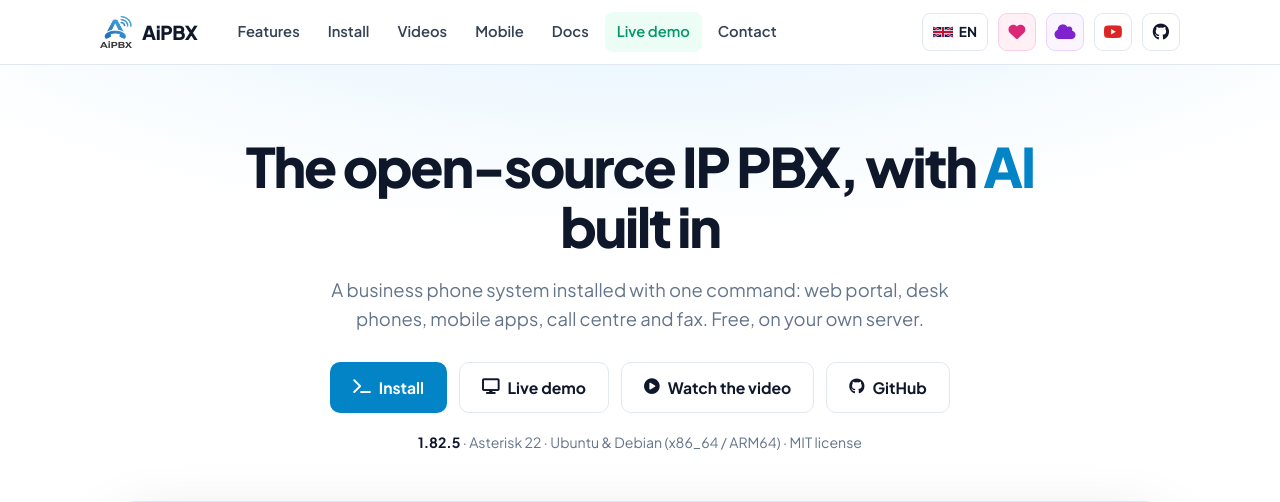
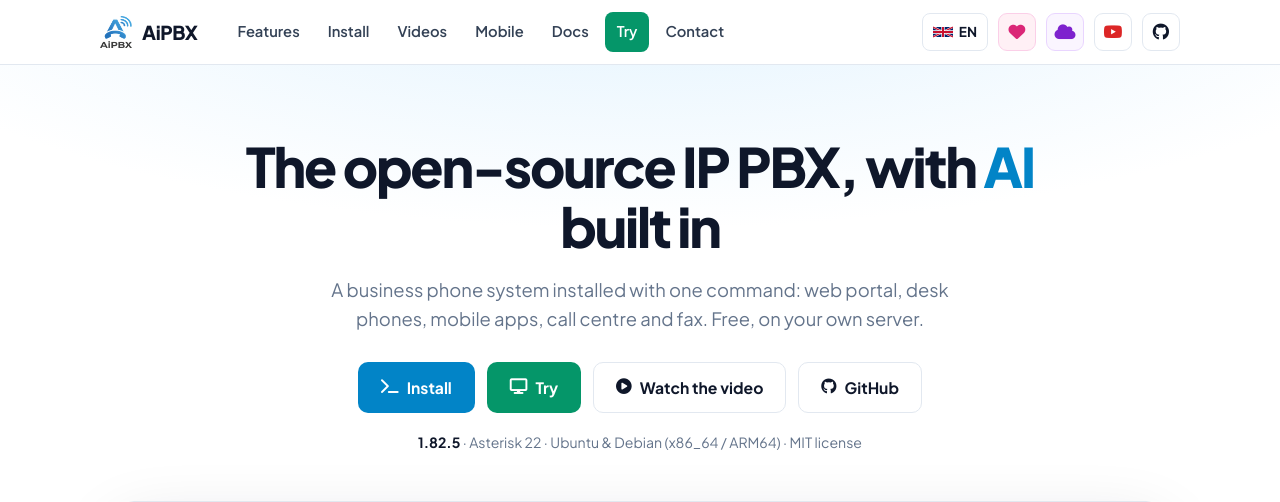
Before and after one commit to mahirgul/AiPBX-web, a PHP site: page /index.php in a window 1280 px wide. Shown: the top 502 px of the page. Run offline with PHP 8.4, Linux system fonts and the light colour scheme; data that the repository does not hold is empty.

Commit message:
style(web): shorten demo CTA to Try/Dene with solid green button

```diff
--- a/css/site.css
+++ b/css/site.css
@@ -29,9 +29,8 @@
 .sx-links a { display: block; padding: 8px 12px; border-radius: 8px; color: var(--sx-text) !important; text-decoration: none !important; font-weight: 600; font-size: .92rem; }
 .sx-links a:hover, .sx-links a.active { color: var(--sx-primary) !important; background: #f0f9ff; }
 /* The live demo stands out from the other menu items. */
-.sx-links a.sx-demo, .sx-mobile a.sx-demo { color: var(--sx-green) !important; }
-.sx-links a.sx-demo { background: #ecfdf5; }
-.sx-links a.sx-demo:hover { color: #fff !important; background: var(--sx-green); }
+.sx-links a.sx-demo { color: #fff !important; background: var(--sx-green); }
+.sx-links a.sx-demo:hover { color: #fff !important; background: #047857; }
 .sx-actions { display: flex; align-items: center; gap: 10px; }
 .sx-lang { position: relative; }
 .sx-lang-btn { display: flex; align-items: center; gap: 6px; padding: 7px 10px; border: 1px solid var(--sx-line); border-radius: 8px; background: #fff; cursor: pointer; font: inherit; font-weight: 700; font-size: .85rem; color: var(--sx-ink); }
@@ -72,6 +71,8 @@
     .sx-mobile { border-top: 1px solid var(--sx-line); background: #fff; padding: 8px 20px 18px; max-height: calc(100vh - 64px); overflow-y: auto; }
     .sx-mobile a { display: block; padding: 12px 4px; border-bottom: 1px solid #f1f5f9; color: var(--sx-ink) !important; text-decoration: none !important; font-weight: 600; }
     .sx-mobile a.sx-join { display: flex; justify-content: center; margin: 10px 0 6px; border: 0; padding: 12px 16px; color: #fff !important; }
+    .sx-mobile a.sx-demo { display: flex; justify-content: center; margin: 10px 0 6px; border: 0; border-radius: 8px; padding: 12px 16px; background: var(--sx-green); color: #fff !important; font-weight: 700; }
+    .sx-mobile a.sx-demo:hover { background: #047857; color: #fff !important; }
     .sx-mobile a.sx-sponsor { display: flex; justify-content: center; align-items: center; gap: 8px; margin: 6px 0; border: 1px solid #fbcfe8; background: #fff0f5; color: #be185d !important; padding: 12px 16px; border-radius: 8px; font-weight: 700; }
     .sx-mobile a.sx-upcloud { display: flex; justify-content: center; align-items: center; gap: 8px; margin: 6px 0; border: 1px solid #e9d5ff; background: #faf5ff; color: #7e22ce !important; padding: 12px 16px; border-radius: 8px; font-weight: 700; text-decoration: none !important; }
     .sx-mobile a.sx-gh { display: inline-flex; margin-top: 8px; border: 0; color: #fff !important; padding: 10px 16px; }
@@ -94,6 +95,8 @@
 .sx-btn-primary:hover { background: var(--sx-primary-dark); }
 .sx-btn-ghost { background: #fff; color: var(--sx-ink) !important; border-color: var(--sx-line); }
 .sx-btn-ghost:hover { border-color: var(--sx-primary); color: var(--sx-primary) !important; }
+.sx-btn-demo { background: var(--sx-green); color: #fff !important; }
+.sx-btn-demo:hover { background: #047857; color: #fff !important; }
 
 /* Android test strip, top of the home page */
 .sx-beta { display: block; background: linear-gradient(90deg, #047857, #059669); color: #fff !important; text-decoration: none !important; }
--- a/includes/navbar.php
+++ b/includes/navbar.php
@@ -21,7 +21,7 @@ $navItems = [
     ['/mobile',   t('Mobil', 'Mobile', 'Mobil', az: 'Mobil'), 'mobile'],
     ['/docs',     t('Belgeler', 'Docs', 'Doku', az: 'Sənədlər'), 'docs'],
     // The portal itself with made-up data, in the visitor's language (no Azerbaijani portal copy).
-    ['https://aipbx.bid/demo/' . (in_array($LANG, ['tr', 'de'], true) ? $LANG : 'en') . '/dashboard/', t('Canlı demo', 'Live demo', 'Live-Demo', az: 'Canlı demo'), ''],
+    ['https://aipbx.bid/demo/' . (in_array($LANG, ['tr', 'de'], true) ? $LANG : 'en') . '/dashboard/', t('Dene', 'Try', 'Testen', az: 'Sına'), ''],
     ['/contact',  t('İletişim', 'Contact', 'Kontakt', az: 'Əlaqə'), 'contact'],
 ];
 ?>
--- a/index.php
+++ b/index.php
@@ -28,7 +28,7 @@ require_once __DIR__ . '/includes/content.php';
             ) ?></p>
             <div class="sx-hero-cta">
                 <a href="/install" class="sx-btn sx-btn-primary"><i class="fa-solid fa-terminal"></i> <?= t('Kurulum', 'Install', 'Installieren', az: 'Quraşdırma') ?></a>
-                <a href="https://aipbx.bid/demo/<?= in_array($LANG, ['tr', 'de'], true) ? $LANG : 'en' ?>/dashboard/" class="sx-btn sx-btn-ghost"><i class="fa-solid fa-display"></i> <?= t('Canlı demo', 'Live demo', 'Live-Demo', az: 'Canlı demo') ?></a>
+                <a href="https://aipbx.bid/demo/<?= in_array($LANG, ['tr', 'de'], true) ? $LANG : 'en' ?>/dashboard/" class="sx-btn sx-btn-demo"><i class="fa-solid fa-display"></i> <?= t('Dene', 'Try', 'Testen', az: 'Sına') ?></a>
                 <a href="/videos" class="sx-btn sx-btn-ghost"><i class="fa-solid fa-circle-play"></i> <?= t('Videoyu izle', 'Watch the video', 'Video ansehen', az: 'Videoya bax') ?></a>
                 <a href="https://github.com/mahirgul/AiPBX" class="sx-btn sx-btn-ghost" target="_blank" rel="noopener"><i class="fa-brands fa-github"></i> GitHub</a>
             </div>
```
